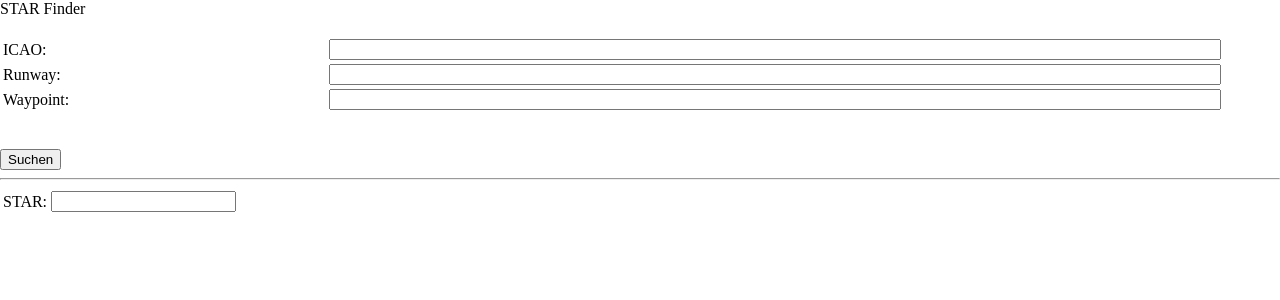
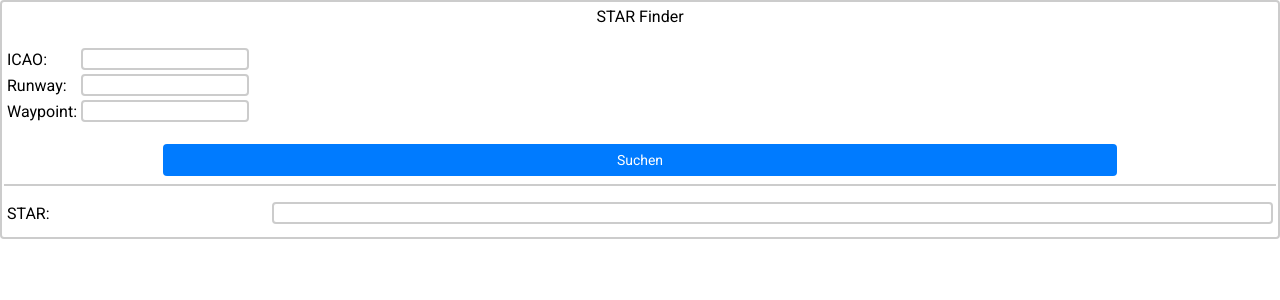
Before and after one commit to TrueFoXDeN/FlightPlan-Manager, a PHP site: page /star_finder.php in a window 1280 px wide. Shown: the top 300 px of the page. Run offline with PHP 8.4, Linux system fonts and the light colour scheme; data that the repository does not hold is empty.

Commit message:
Finished Sid/Star Finder style

```diff
--- a/css/calculator.css
+++ b/css/calculator.css
@@ -14,7 +14,6 @@ body{
     user-select: none; /* Non-prefixed version, currently
                                   supported by Chrome, Opera and Firefox */
 }
-
 
 #id_calculator_frame {
     padding: 5px;
@@ -45,7 +44,6 @@ body{
     background-color: #007bff;
     color: white;
     border: none;
-    /*box-shadow: 3px 5px 6px #ccc;*/
     margin-top: 10px;
     padding: 8px 15px;
     border-radius: 4px;
--- a/css/star_finder.css
+++ b/css/star_finder.css
@@ -1,12 +1,69 @@
+*{
+    font-family: 'Roboto', sans-serif;
+}
 body{
     padding: 0;
     margin: 0;
     width: 100%;
 }
+#id_starfinder_form{
+    padding: 5px 2px;
+    border-radius: 4px;
+    border: 2px solid #ccc;
+}
 
-#id_starfinder_table{
-    width: 95%;
-}
 #id_starfinder_table input[type=text]{
     width: 100%;
+    padding-left: 2px;
+    border: 2px solid #ccc;
+    font-size: 14px;
+    border-radius: 4px;
+    box-sizing: border-box;
+    outline: none;
 }
+
+#id_starfinder_table input[type=text]:focus {
+    border: 2px solid #0c99ff;
+}
+
+#id_starfinderRes_table{
+    width: 100%;
+}
+#id_starfinderRes_table input[type=text]{
+    margin-top: 5px;
+    width: 100%;
+    padding-left: 2px;
+    margin-bottom: 5px;
+    border: 2px solid #ccc;
+    font-size: 14px;
+    border-radius: 4px;
+    box-sizing: border-box;
+    outline: none;
+}
+
+#id_starfinderRes_table input[type=text]:focus {
+    border: 2px solid #0c99ff;
+}
+
+#id_starfinder_submit {
+    background-color: #007bff;
+    color: white;
+    border: none;
+    padding: 8px 15px;
+    border-radius: 4px;
+    text-align: center;
+    text-decoration: none;
+    font-size: 14px;
+    width: 75%;
+    cursor: pointer;
+    transition: 0.1s;
+}
+
+#id_starfinder_submit:hover {
+    background-color: #0069d9;
+}
+
+#id_starfinder_submit:active {
+    background-color: #0069d9;
+    box-shadow: 0 0 0 2pt #00acff;
+}
--- a/index.php
+++ b/index.php
@@ -216,6 +216,7 @@ if (isset($_POST['name_arrival_input'])) {
     </script>
     <iframe id="id_calculator_iframe" frameborder="0" scrolling="no" src="calculator.php"
                      onload="resizeIframe(this)"></iframe>
+    <br><br>
     <div style="display: inline">
         <iframe width="49%" id="id_sidfinder_iframe" frameborder="0" scrolling="no" src="sid_finder.php"
                 onload="resizeIframe(this)"></iframe>
--- a/star_finder.php
+++ b/star_finder.php
@@ -18,13 +18,13 @@ $Input_wp = '';
 $Input_mode_selector = '';
 $Input_result = '';
 $placeholder_sid = '';
-$placeholder_waypoint ='';
+$placeholder_waypoint = '';
 $placeholder_runway = '';
 $isChecked = 'false';
 connectToDB();
 
-if(isset($_SESSION['ARR'])){
-    $Input_icao=$_SESSION['ARR'];
+if (isset($_SESSION['ARR'])) {
+    $Input_icao = $_SESSION['ARR'];
 }
 
 if (isset($_POST['input_icao'])) {
@@ -44,8 +44,8 @@ if (isset($_POST['input_icao'])) {
 
 
 <form id="id_starfinder_form" method="post" autocomplete="off">
-    <label> STAR Finder</label>
-    <br><br>
+    <label style="display:block; text-align: center;"> STAR Finder</label>
+    <br>
     <table id="id_starfinder_table">
         <tr>
             <td>ICAO:</td>
@@ -63,11 +63,13 @@ if (isset($_POST['input_icao'])) {
         </tr>
     </table>
 
-    <br><br>
+    <br>
+    <div style="width: 100%; text-align: center">
+        <input type="submit" id="id_starfinder_submit" value="Suchen">
+    </div>
 
-    <input type="submit" value="Suchen">
-    <hr>
-    <table>
+    <hr style="color: #ccc; border:none; border-bottom: 2px solid #ccc">
+    <table id="id_starfinderRes_table">
         <tr>
             <td><label id="id_result"><?php echo htmlspecialchars($Result_type); ?></label></td>
             <td><input type="text" list="list_result" placeholder="<?php echo @$placeholder_sid; ?>"></td>
@@ -80,175 +82,171 @@ if (isset($_POST['input_icao'])) {
 <?php
 function getListall($icao, $rwy, $wp)
 {
-        if($rwy!=='' && $wp!==''){
+    if ($rwy !== '' && $wp !== '') {
         $rwy_id = getRwyId($rwy);
         $sql = "SELECT name from star where icao = '$icao' and runway = '$rwy_id' and wegpunkt = '$wp'";
         $result = $GLOBALS['connect']->query($sql);
-            if(mysqli_num_rows($result)==1){
+        if (mysqli_num_rows($result) == 1) {
             $row = $result->fetch_assoc();
             echo "<datalist id ='list_result'>";
             echo "<option value=" . $row['name'] . ">";
             echo "</datalist>";
-                $GLOBALS['placeholder_sid']='Select STAR';
-            }else if(mysqli_num_rows($result)>1){
+            $GLOBALS['placeholder_sid'] = 'Select STAR';
+        } else if (mysqli_num_rows($result) > 1) {
             echo "<datalist id ='list_result'>";
             while ($row = $result->fetch_assoc()) {
                 echo "<option value=" . $row['name'] . ">";
             }
             echo "</datalist>";
-                $GLOBALS['placeholder_sid']='Select STAR';
-            }else{
-                $GLOBALS['placeholder_sid']='No STAR available';
+            $GLOBALS['placeholder_sid'] = 'Select STAR';
+        } else {
+            $GLOBALS['placeholder_sid'] = 'No STAR available';
         }
-        }
-        else if($rwy!==''&&$wp===''){
+    } else if ($rwy !== '' && $wp === '') {
         $rwy_id = getRwyId($rwy);
         $sql = "SELECT distinct name from star where icao='$icao' and runway = '$rwy_id'";
-            $result= $GLOBALS['connect']->query($sql);
-            if(mysqli_num_rows($result)==1){
+        $result = $GLOBALS['connect']->query($sql);
+        if (mysqli_num_rows($result) == 1) {
             $row = $result->fetch_assoc();
             echo "<datalist id ='list_result'>";
             echo "<option value=" . $row['name'] . ">";
             echo "</datalist>";
-                $GLOBALS['placeholder_sid']='Select STAR';
-            }else if(mysqli_num_rows($result)>1){
+            $GLOBALS['placeholder_sid'] = 'Select STAR';
+        } else if (mysqli_num_rows($result) > 1) {
             echo "<datalist id ='list_result'>";
             while ($row = $result->fetch_assoc()) {
                 echo "<option value=" . $row['name'] . ">";
             }
             echo "</datalist>";
-                $GLOBALS['placeholder_sid']='Select STAR';
-            }else{
-                $GLOBALS['placeholder_sid']='No STAR available';
+            $GLOBALS['placeholder_sid'] = 'Select STAR';
+        } else {
+            $GLOBALS['placeholder_sid'] = 'No STAR available';
         }
 
         $sql = "SELECT distinct  wegpunkt from star where icao='$icao' and runway = '$rwy_id'";
-            $result= $GLOBALS['connect']->query($sql);
-            if(mysqli_num_rows($result)==1){
+        $result = $GLOBALS['connect']->query($sql);
+        if (mysqli_num_rows($result) == 1) {
             $row = $result->fetch_assoc();
             echo "<datalist id ='list_waypoint'>";
             echo "<option value=" . $row['wegpunkt'] . ">";
             echo "</datalist>";
-                $GLOBALS['placeholder_waypoint']='Select waypoint';
-            }else if(mysqli_num_rows($result)>1){
+            $GLOBALS['placeholder_waypoint'] = 'Select waypoint';
+        } else if (mysqli_num_rows($result) > 1) {
             echo "<datalist id ='list_waypoint'>";
             while ($row = $result->fetch_assoc()) {
                 echo "<option value=" . $row['wegpunkt'] . ">";
             }
             echo "</datalist>";
-                $GLOBALS['placeholder_waypoint']='Select waypoint';
-            }else{
-                $GLOBALS['placeholder_waypoint']='No waypoint available';
+            $GLOBALS['placeholder_waypoint'] = 'Select waypoint';
+        } else {
+            $GLOBALS['placeholder_waypoint'] = 'No waypoint available';
         }
-        }
-        else if($rwy===''&$wp!==''){
+    } else if ($rwy === '' & $wp !== '') {
         $sql = "SELECT distinct name from star where icao='$icao' and wegpunkt = '$wp'";
-            $result= $GLOBALS['connect']->query($sql);
-            if(mysqli_num_rows($result)==1){
+        $result = $GLOBALS['connect']->query($sql);
+        if (mysqli_num_rows($result) == 1) {
             $row = $result->fetch_assoc();
             echo "<datalist id ='list_result'>";
             echo "<option value=" . $row['name'] . ">";
             echo "</datalist>";
-                $GLOBALS['placeholder_sid']='Select STAR';
-            }else if(mysqli_num_rows($result)>1){
+            $GLOBALS['placeholder_sid'] = 'Select STAR';
+        } else if (mysqli_num_rows($result) > 1) {
             echo "<datalist id ='list_result'>";
             while ($row = $result->fetch_assoc()) {
                 echo "<option value=" . $row['name'] . ">";
             }
             echo "</datalist>";
-                $GLOBALS['placeholder_sid']='Select STAR';
-            }else{
-                $GLOBALS['placeholder_sid']='No STAR available';
+            $GLOBALS['placeholder_sid'] = 'Select STAR';
+        } else {
+            $GLOBALS['placeholder_sid'] = 'No STAR available';
         }
 
         $sql = "SELECT distinct  runway from star where icao='$icao' and wegpunkt='$wp'";
-            $result= $GLOBALS['connect']->query($sql);
-            if(mysqli_num_rows($result)==1){
+        $result = $GLOBALS['connect']->query($sql);
+        if (mysqli_num_rows($result) == 1) {
             $row = $result->fetch_assoc();
             echo "<datalist id ='list_runway'>";
             $rwy_richtung = getRwyDir($row['runway']);
-                echo "<option value=" . $rwy_richtung. ">";
+            echo "<option value=" . $rwy_richtung . ">";
             echo "</datalist>";
-                $GLOBALS['placeholder_runway']='Select runway';
-            }else if(mysqli_num_rows($result)>1){
+            $GLOBALS['placeholder_runway'] = 'Select runway';
+        } else if (mysqli_num_rows($result) > 1) {
             echo "<datalist id ='list_runway'>";
             while ($row = $result->fetch_assoc()) {
                 $rwy_richtung = getRwyDir($row['runway']);
-                    echo "<option value=" . $rwy_richtung. ">";
+                echo "<option value=" . $rwy_richtung . ">";
             }
             echo "</datalist>";
-                $GLOBALS['placeholder_runway']='Select runway';
-            }else{
-                $GLOBALS['placeholder_runway']='No runway available';
+            $GLOBALS['placeholder_runway'] = 'Select runway';
+        } else {
+            $GLOBALS['placeholder_runway'] = 'No runway available';
         }
 
-        }else if($rwy===''&&$wp===''){
+    } else if ($rwy === '' && $wp === '') {
         $sql = "SELECT distinct name from star where icao='$icao'";
-            $result= $GLOBALS['connect']->query($sql);
-            if(mysqli_num_rows($result)==1){
+        $result = $GLOBALS['connect']->query($sql);
+        if (mysqli_num_rows($result) == 1) {
             $row = $result->fetch_assoc();
             echo "<datalist id ='list_result'>";
             echo "<option value=" . $row['name'] . ">";
             echo "</datalist>";
-                $GLOBALS['placeholder_sid']='Select STAR';
-            }else if(mysqli_num_rows($result)>1){
+            $GLOBALS['placeholder_sid'] = 'Select STAR';
+        } else if (mysqli_num_rows($result) > 1) {
             echo "<datalist id ='list_result'>";
             while ($row = $result->fetch_assoc()) {
                 echo "<option value=" . $row['name'] . ">";
             }
             echo "</datalist>";
-                $GLOBALS['placeholder_sid']='Select STAR';
-            }else{
-                $GLOBALS['placeholder_sid']='No STAR available';
+            $GLOBALS['placeholder_sid'] = 'Select STAR';
+        } else {
+            $GLOBALS['placeholder_sid'] = 'No STAR available';
         }
 
         $sql = "SELECT distinct  runway from star where icao='$icao'";
-            $result= $GLOBALS['connect']->query($sql);
-            if(mysqli_num_rows($result)==1){
+        $result = $GLOBALS['connect']->query($sql);
+        if (mysqli_num_rows($result) == 1) {
             $row = $result->fetch_assoc();
             echo "<datalist id ='list_runway'>";
             $rwy_richtung = getRwyDir($row['runway']);
-                echo "<option value=" . $rwy_richtung. ">";
+            echo "<option value=" . $rwy_richtung . ">";
             echo "</datalist>";
-                $GLOBALS['placeholder_runway']='Select runway';
-            }else if(mysqli_num_rows($result)>1){
+            $GLOBALS['placeholder_runway'] = 'Select runway';
+        } else if (mysqli_num_rows($result) > 1) {
             echo "<datalist id ='list_runway'>";
             while ($row = $result->fetch_assoc()) {
                 $rwy_richtung = getRwyDir($row['runway']);
-                    echo "<option value=" . $rwy_richtung. ">";
+                echo "<option value=" . $rwy_richtung . ">";
             }
             echo "</datalist>";
-                $GLOBALS['placeholder_runway']='Select runway';
-            }else{
-                $GLOBALS['placeholder_runway']='No runway available';
+            $GLOBALS['placeholder_runway'] = 'Select runway';
+        } else {
+            $GLOBALS['placeholder_runway'] = 'No runway available';
         }
 
         $sql = "SELECT distinct  wegpunkt from star where icao='$icao'";
-            $result= $GLOBALS['connect']->query($sql);
-            if(mysqli_num_rows($result)==1){
+        $result = $GLOBALS['connect']->query($sql);
+        if (mysqli_num_rows($result) == 1) {
             $row = $result->fetch_assoc();
             echo "<datalist id ='list_waypoint'>";
             echo "<option value=" . $row['wegpunkt'] . ">";
             echo "</datalist>";
-                $GLOBALS['placeholder_waypoint']='Select waypoint';
-            }else if(mysqli_num_rows($result)>1){
+            $GLOBALS['placeholder_waypoint'] = 'Select waypoint';
+        } else if (mysqli_num_rows($result) > 1) {
             echo "<datalist id ='list_waypoint'>";
             while ($row = $result->fetch_assoc()) {
                 echo "<option value=" . $row['wegpunkt'] . ">";
             }
             echo "</datalist>";
-                $GLOBALS['placeholder_waypoint']='Select waypoint';
-            }else{
-                $GLOBALS['placeholder_waypoint']='No waypoint available';
+            $GLOBALS['placeholder_waypoint'] = 'Select waypoint';
+        } else {
+            $GLOBALS['placeholder_waypoint'] = 'No waypoint available';
         }
 
 
     }
 
 
-
 }
-
 
 
 function connectToDB()
@@ -271,7 +269,8 @@ function getRwyId($richtung)
     return $row['id'];
 }
 
-function getRwyDir($id){
+function getRwyDir($id)
+{
     $sql = "SELECT richtung from runways where id ='$id'";
     $result = $GLOBALS['connect']->query($sql);
     $row = $result->fetch_assoc();
```
Also changed, not shown: css/sid_finder.css (+60 -2 lines), sid_finder.php (+18 -16 lines). Lines whose indentation alone changed are shown as unchanged.
